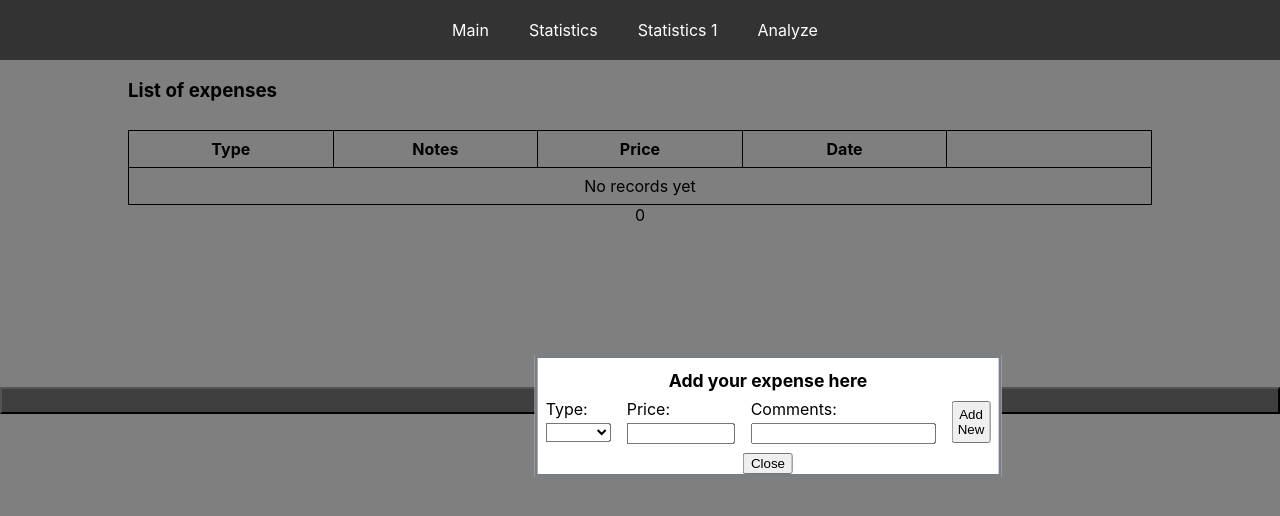
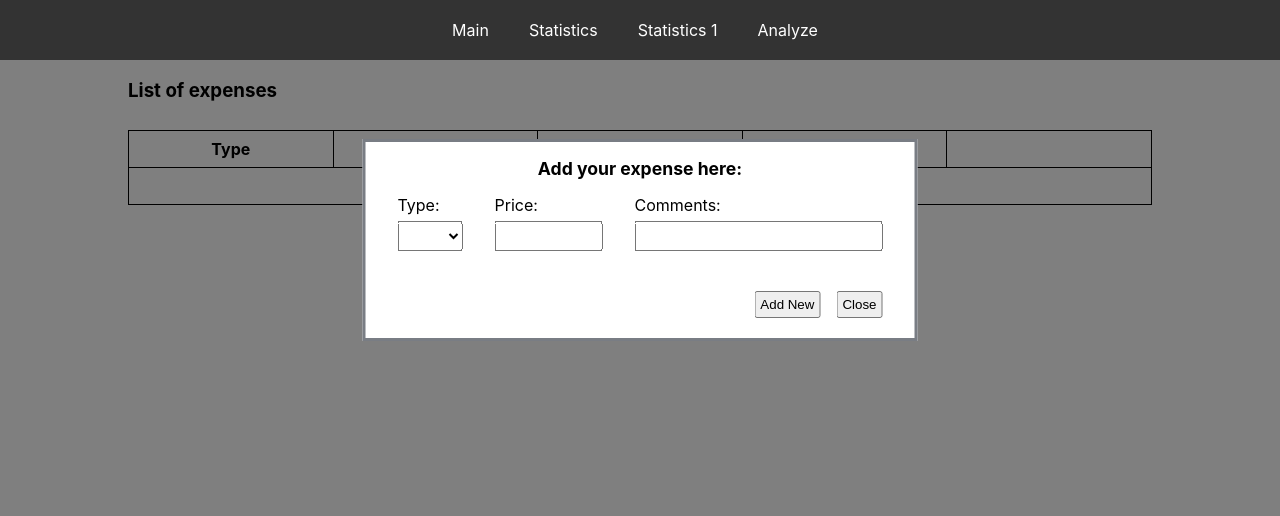
Before and after one commit to t-anpilov/expenses, a React (Create React App) app: page / in a window 1280 px wide. Both pictures are taken after a click on the button "ADD NEW". Shown: the top 516 px of the page. Built offline with nearby package versions, Linux system fonts and the light colour scheme.

Commit message:
changed styles

```diff
--- a/src/App.css
+++ b/src/App.css
@@ -5,7 +5,7 @@
 header {
   font-weight: bold;
   font-size: 1.1em;
-  margin-top: 12px
+  margin-top: 16px
 }
 
 .mainContainer {
@@ -18,9 +18,9 @@ header {
   padding: 0 10% 0 10%;
 }
 
-.addSection {
-  margin: 16px 10% 0px;
+.addWindow {
   border: 3px solid rgb(121, 125, 132);
+  padding: 0 16px 12px;
 }
 
 .modal-open {
@@ -36,11 +36,20 @@ header {
 .open {
   display: block;
   position: fixed;
-  top: 50%;
+  top: 30%;
   left: 50%;
   transform: translate(-50%, -50%);
   z-index: 10000;
   background-color: white;
+}
+
+.btn {
+  padding: 4px;
+  align-self: center;
+}
+
+.hidden {
+  display: none;
 }
 
 .hiddenButton {
@@ -48,7 +57,7 @@ header {
   z-index: 9999;
 }
 
-.addForm {
+.flexContainer {
   display: flex;
   justify-content: space-between;
   align-items: flex-start;
@@ -56,25 +65,37 @@ header {
 
 .addItem {
   display: flex;
-  margin: 8px;
+  margin: 16px 16px 40px 16px;
   flex-direction: column;
+}
+
+.addItem input {
+  height: 24px;
+}
+
+.addItem select {
+  height: 30px;
+}
+
+.addActions {
+  justify-content: end;
+  margin-bottom: 8px;
+}
+
+.addActions :last-child {
+  margin: 0 16px;
 }
 
 #expensePrice { width: 100px }
 
 #expenseDetails {
-  min-width: 80px;
-  max-width: 320px;
+  width: 240px;
 }
 
+
 .addItem label {
-  padding-bottom: 4px;
+  padding-bottom: 6px;
   text-align: left;
-}
-
-.addButton {
-  padding: 4px;
-  align-self: center;
 }
 
 .expenseShown {
--- a/src/components/Add.tsx
+++ b/src/components/Add.tsx
@@ -70,9 +70,9 @@ export const Add: React.FC<AddProps> = ({isOpen, onClose}) => {
 
 
     return(
-    <div className={`addSection ${isOpen ? 'open' : ''}`}>
-        <header>Add your expense here</header>
-        <div className="addForm">
+    <div className={`addWindow ${isOpen ? 'open' : ''}`}>
+        <header>Add your expense here:</header>
+        <div className="flexContainer">
             <div className="addItem">
                 <label htmlFor="expenseType">Type:</label>
                 {typeSelect()}
@@ -96,14 +96,16 @@ export const Add: React.FC<AddProps> = ({isOpen, onClose}) => {
                 />
             </div>
 
+        </div>
+        <div className ="flexContainer addActions">
             <button
-                className="addItem addButton"
+                className="btn"
                 onClick={createNeArticle}
             >
                 Add New
             </button>
+            <button className="btn" onClick={onClose}>Close</button>
         </div>
-        <button className="closeButton" onClick={onClose}>Close</button>
     </div>
     );
 };
--- a/src/components/List.tsx
+++ b/src/components/List.tsx
@@ -34,7 +34,7 @@ export const List = () => {
     <div className='listHeader'>
         <h3>List of expenses</h3>
         <button
-            className={`addButton ${isOpen ? 'modal-open' : ''}`}
+            className={`btn ${isOpen ? 'modal-open hidden' : ''}`}
             onClick={openModal}>
             ADD NEW
         </button>
```
